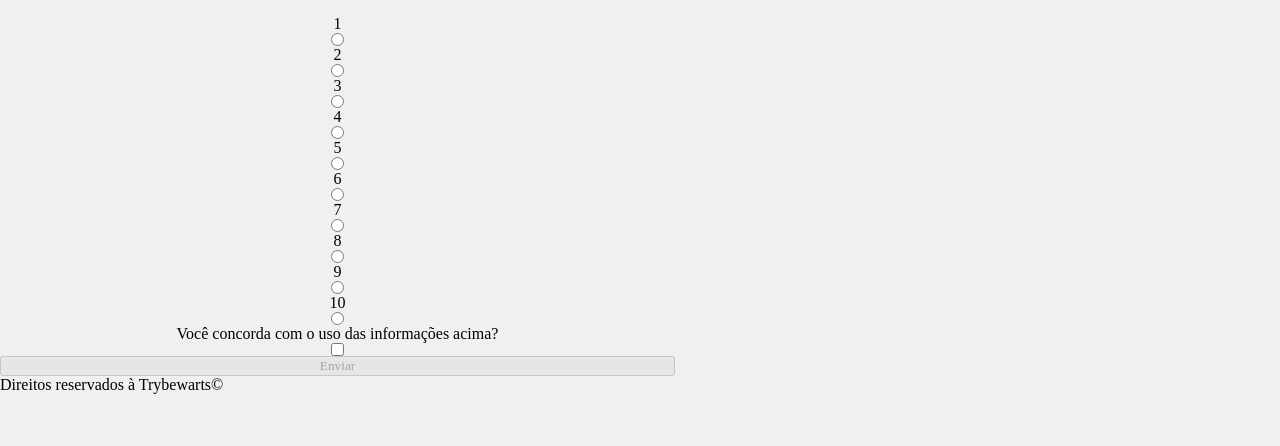
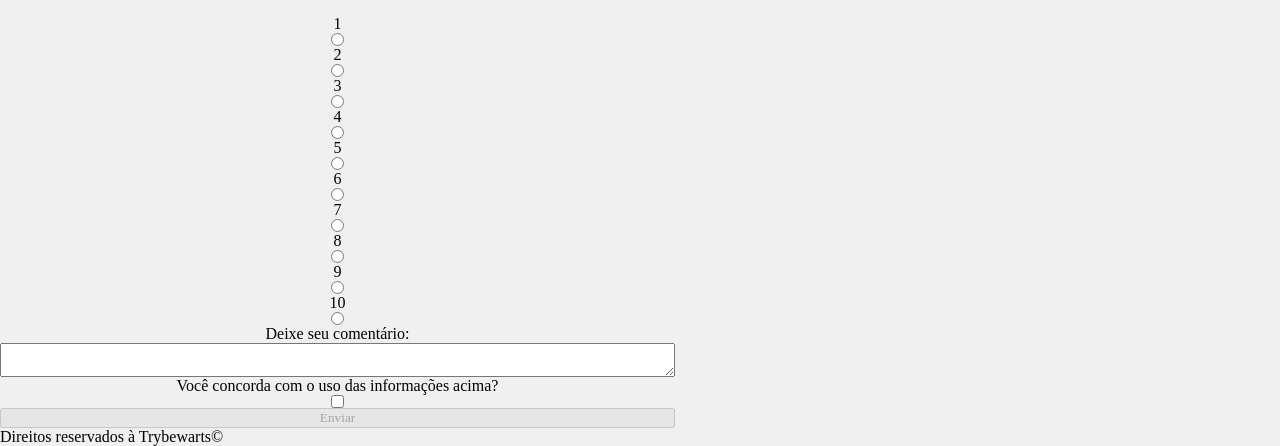
Before and after one commit to AntonioWingert/trybewarts, a website: page index.html in a window 1280 px wide. Shown: the part 641-1087 px from the top of the page. Before the commit the page ends 1035 px from the top, so only its background shows below. Drawn offline with Linux system fonts and the light colour scheme; a web font is replaced by a local one.

Commit message:
15º Requisito

```diff
--- a/index.html
+++ b/index.html
@@ -78,6 +78,9 @@
       <label for="rate">10</label>
       <input type="radio" value="10" class="rate" name="rate">
 
+      <label class="textarea">Deixe seu comentário:</label>
+      <textarea maxlength="500"></textarea>
+
       <label id="label-infos">Você concorda com o uso das informações acima?</label>
       <input id="agreement" type="checkbox">
       <button type="submit" id="submit-btn" disabled>Enviar</button>
```
